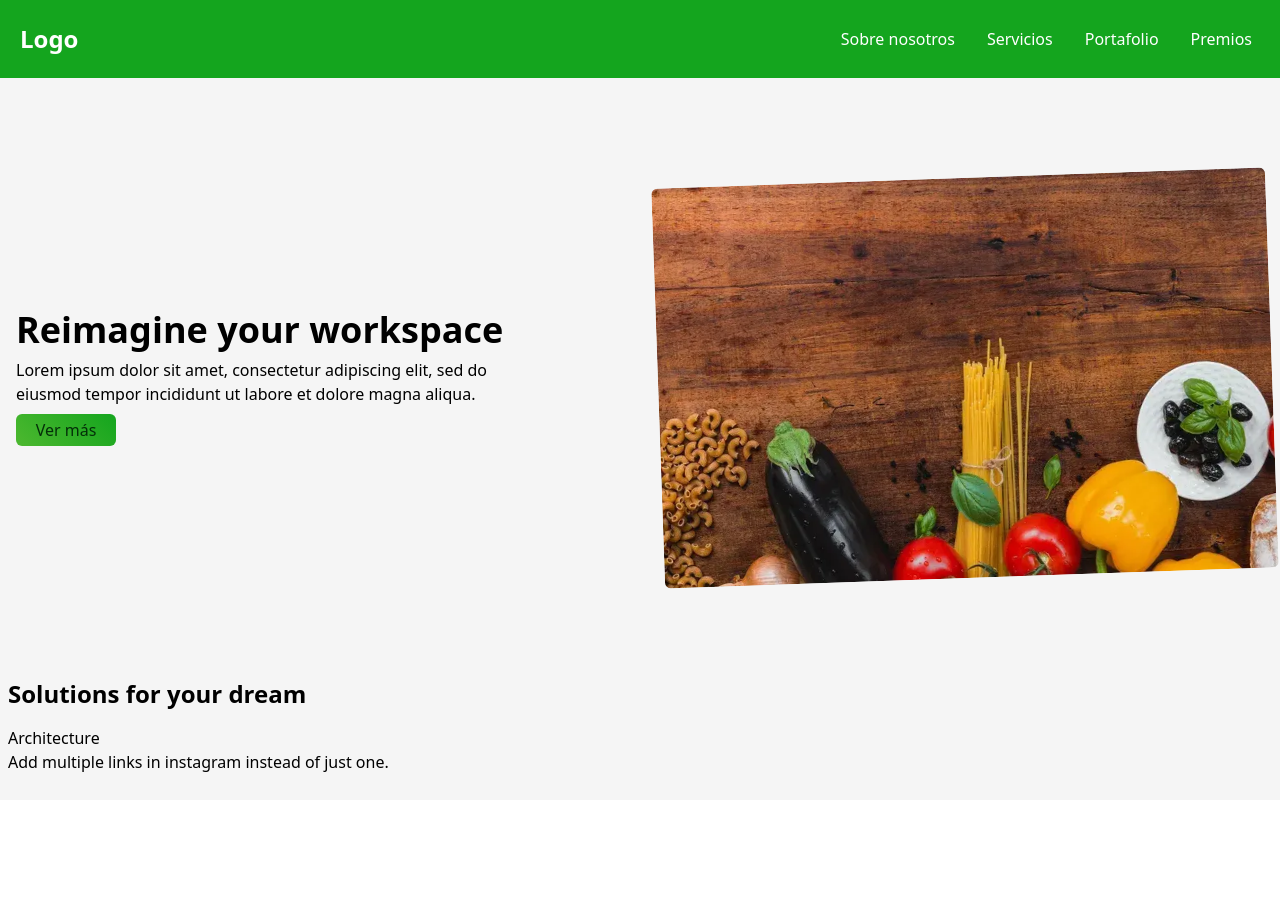
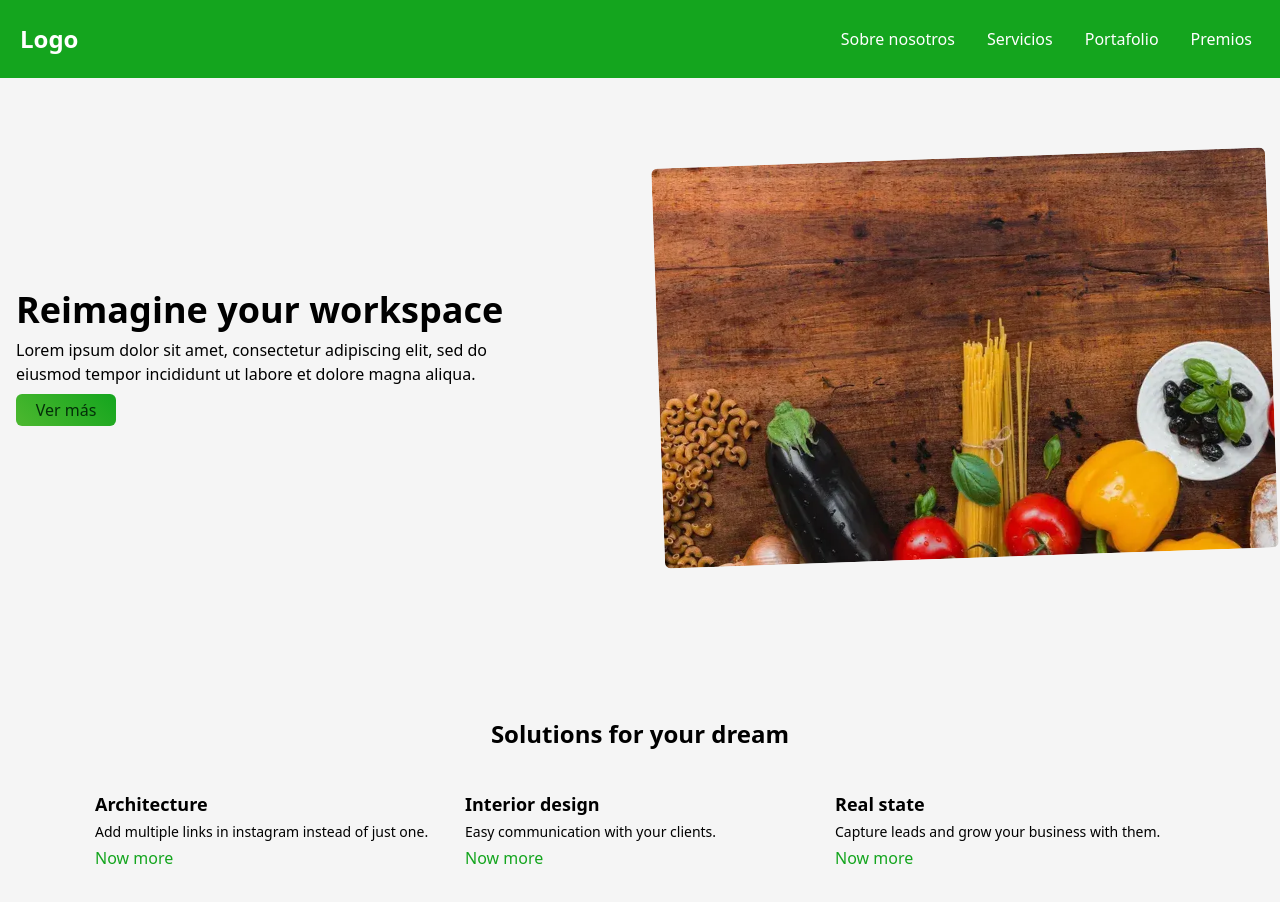
Before and after one commit to francorinque/landing-alimentos, a React (Vite) app: page / in a window 1280 px wide. Shown: the top 902 px of the page. Before the commit the page ends 800 px from the top, so only its background shows below. Built offline with nearby package versions, Linux system fonts and the light colour scheme.

Commit message:
feat(Solutions): add section solutions

```diff
--- a/src/App.jsx
+++ b/src/App.jsx
@@ -9,8 +9,12 @@ function App() {
     <main className="bg-[#F5F5F5] w-full min-h-screen">
       <NavBar />
       <div className="px-2 max-w-[1440px] mx-auto">
-        <Hero />
-        <Solutions />
+        <section className="py-[80px]">
+          <Hero />
+        </section>
+        <section className="py-[80px]">
+          <Solutions />
+        </section>
       </div>
     </main>
   );
--- a/src/components/Hero.jsx
+++ b/src/components/Hero.jsx
@@ -7,7 +7,7 @@ const Hero = () => {
     <section
       className="
     flex flex-col gap-5 md:flex-row md:items-center md:justify-end
-    py-[100px]
+
     "
     >
       <div className="flex-1 px-2 py-5">
--- a/src/components/Solutions.jsx
+++ b/src/components/Solutions.jsx
@@ -5,12 +5,17 @@ const Solutions = () => {
 
   return (
     <section>
-      <h2 className="text-2xl font-bold">{solutions.title}</h2>
-      <div className="mt-4">
+      <h2 className="text-2xl font-bold md:text-center mb-10">
+        {solutions.title}
+      </h2>
+      <div className="mt-4 grid grid-cols-solutions-grid gap-5 md:place-content-center">
         {solutions.items.map((item) => (
           <div key={item.id}>
-            <h3>{item.title}</h3>
-            <p>{item.desc}</p>
+            <h3 className="font-semibold text-lg">{item.title}</h3>
+            <p className="text-pretty text-sm md:text-md my-1">{item.desc}</p>
+            <a href="#" className="text-secondary">
+              Now more
+            </a>
           </div>
         ))}
       </div>
--- a/src/mock/data.json
+++ b/src/mock/data.json
@@ -32,6 +32,16 @@
         "id": 1,
         "title": "Architecture",
         "desc": "Add multiple links in instagram instead of just one."
+      },
+      {
+        "id": 2,
+        "title": "Interior design",
+        "desc": "Easy communication with your clients."
+      },
+      {
+        "id": 3,
+        "title": "Real state",
+        "desc": "Capture leads and grow your business with them."
       }
     ]
   }
--- a/tailwind.config.js
+++ b/tailwind.config.js
@@ -13,6 +13,9 @@ export default {
       backgroundImage: (theme) => ({
         "custom-gradient": "linear-gradient(45deg, #4db82f, #14a51e)", // Define tu gradiente personalizado aquí
       }),
+      gridTemplateColumns: {
+        "solutions-grid": "repeat(auto-fit,minmax(250px,350px))",
+      },
     },
   },
   plugins: [],
```
